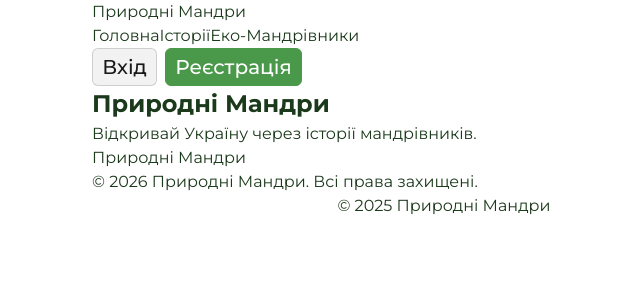
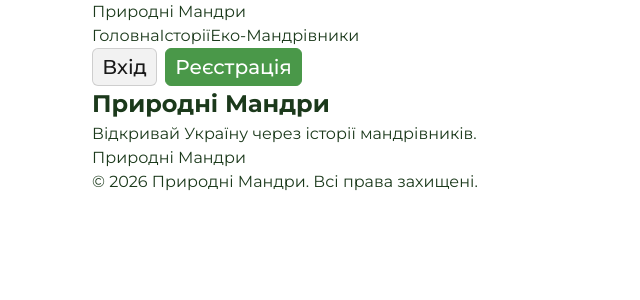
Before and after one commit to YshTi/project-TerraCode_FE, a Next.js app: page / in a window 1280 px wide. Shown: the top 300 px of the page, without its empty margins (196-836 px from the left). Built offline with nearby package versions, Linux system fonts and the light colour scheme.

Commit message:
Remove AuthFooter from footer component
Removed AuthFooter component from footer.

```diff
--- a/src/components/footer/footer.tsx
+++ b/src/components/footer/footer.tsx
@@ -15,7 +15,6 @@ export function Footer() {
           © 2026 Природні Мандри. Всі права захищені.
         </p>
       </Container>
-      <AuthFooter />
     </footer>
   );
 }
```
